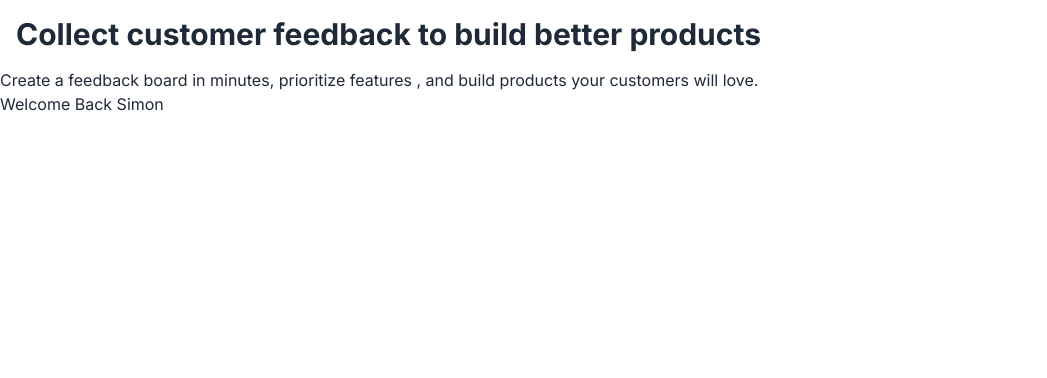
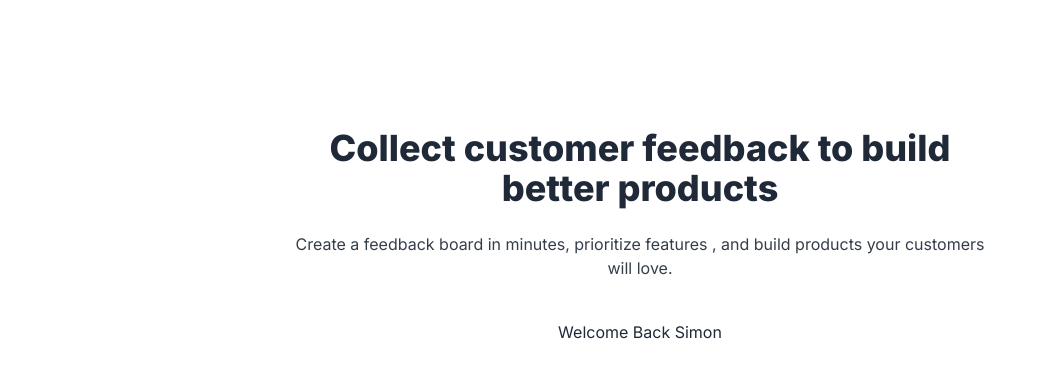
Before and after one commit to SimonSadhu/codefast-1stsaas, a Next.js app: page / in a window 1280 px wide. Shown: the top 378 px of the page, without its empty margins (0-1047 px from the left). Built offline with nearby package versions, Linux system fonts and the light colour scheme.

Commit message:
Updated hero center using tailwind css

```diff
--- a/app/page.js
+++ b/app/page.js
@@ -5,10 +5,11 @@
   const name = "Simon";
   return (
     <main>
-      <h1 className="text-3xl font-bold p-4">
+      <section className="text-center py-32 px-8 max-w-3xl mx-auto ">
+        <h1 className="text-4xl font-extrabold mb-6 ">
           Collect customer feedback to build better products
         </h1>
-      <div>
+        <div className="opacity-90 mb-10">
           Create a feedback board in minutes, prioritize features , and build
           products your customers will love.
         </div>
@@ -16,6 +17,7 @@
         <ButtonLogin isLoggedIn={isLoggedIn} name={name}>
           <div>This is a test</div>
         </ButtonLogin>
+      </section>
     </main>
   );
 }
```
Lines whose indentation alone changed are shown as unchanged.
